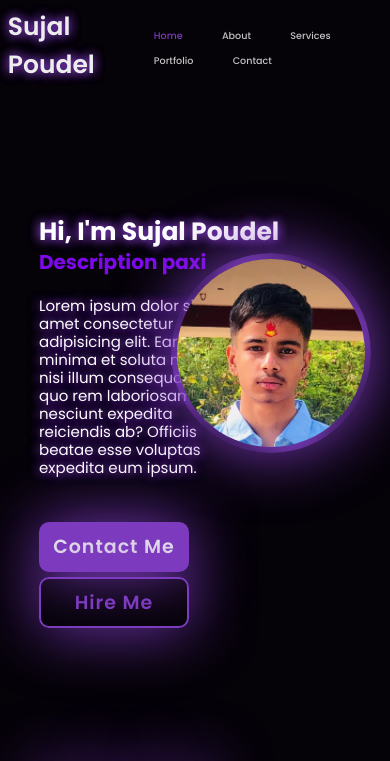
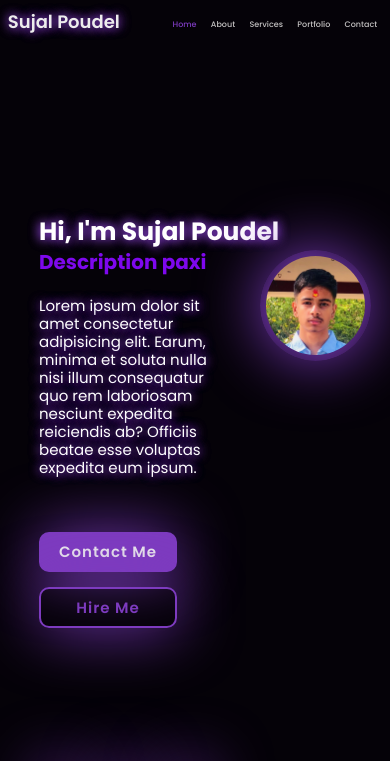
Before and after one commit to SujalPoudel78/Portfolio, a plain HTML site: page index.html in a window 390 px wide. Shown: the top 761 px of the page. Drawn offline with nearby package versions, Linux system fonts and the light colour scheme.

Commit message:
Edit Mobile Layout

```diff
--- a/style.css
+++ b/style.css
@@ -251,7 +251,7 @@ body{
     right: 0;
     width: 100%;
     height: 100%;
-    background: #050208;
+    /* background: #050208; */
     animation: showRight 1s ease forwards 1.3s;
     z-index: 2;
 }
@@ -356,8 +356,12 @@ body{
     align-items: center;
     padding: 2%;
 }
+.logo{
+    font-size: 18px;
+}
 .links a{
-    font-size: 60%;
+    font-size: 50%;
+    margin: 5px;
     /* padding-bottom: 10px; */
 }
 .home-content h1{
@@ -379,12 +383,14 @@ body{
     height: 111px;
 }
 .home-content .btn-box a{
-    margin-top: 5px;
-    height: 100%;
+    margin-top: 15px;
+    height: 75%;
+    width: 40%;
+    font-size: 15px;
 }
 .pfp{
-    height: 200px;
-    width: 200px;
-    top: 30%;
+    height: 111px;
+    width: 111px;
+    top: 250px;
 }
 }
```
